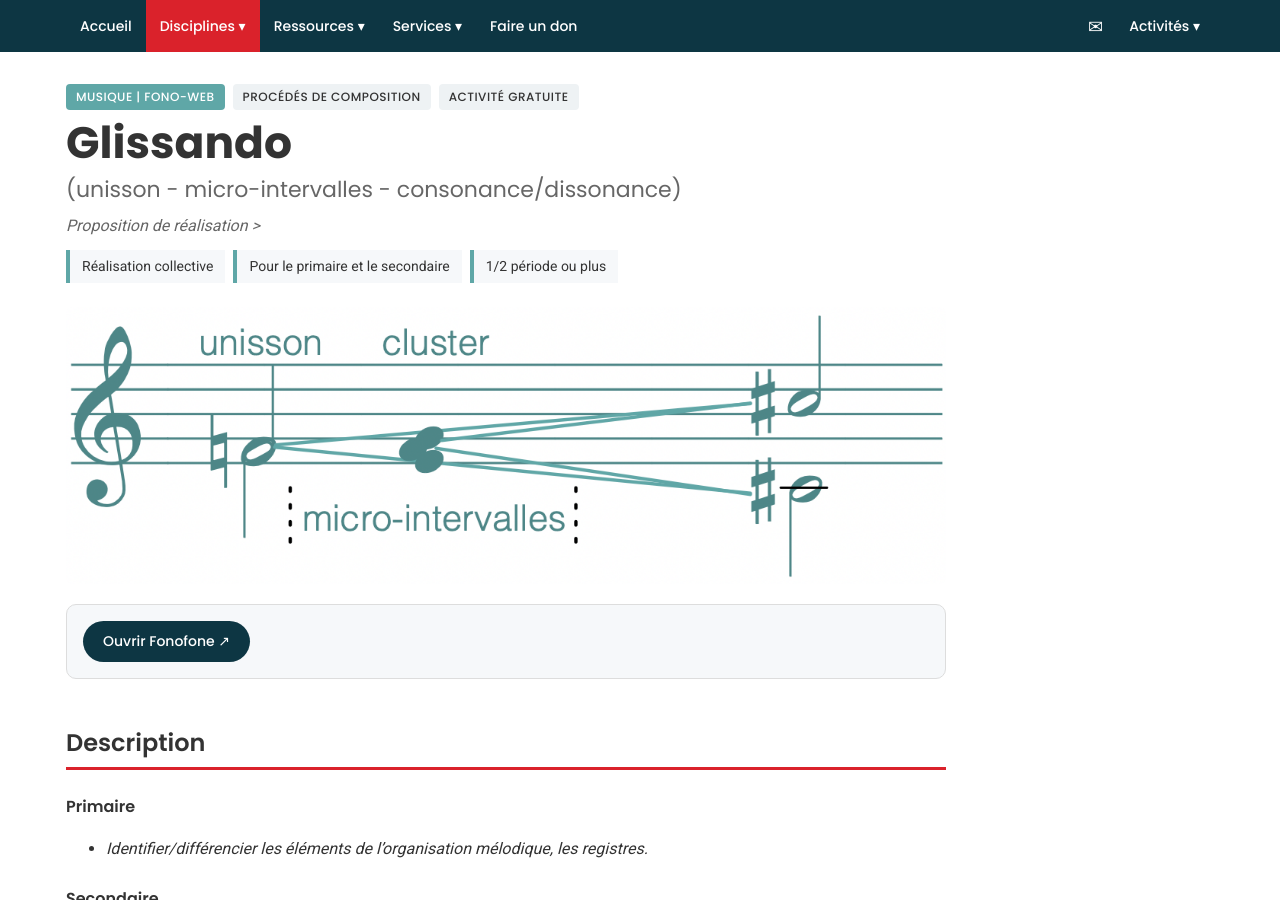
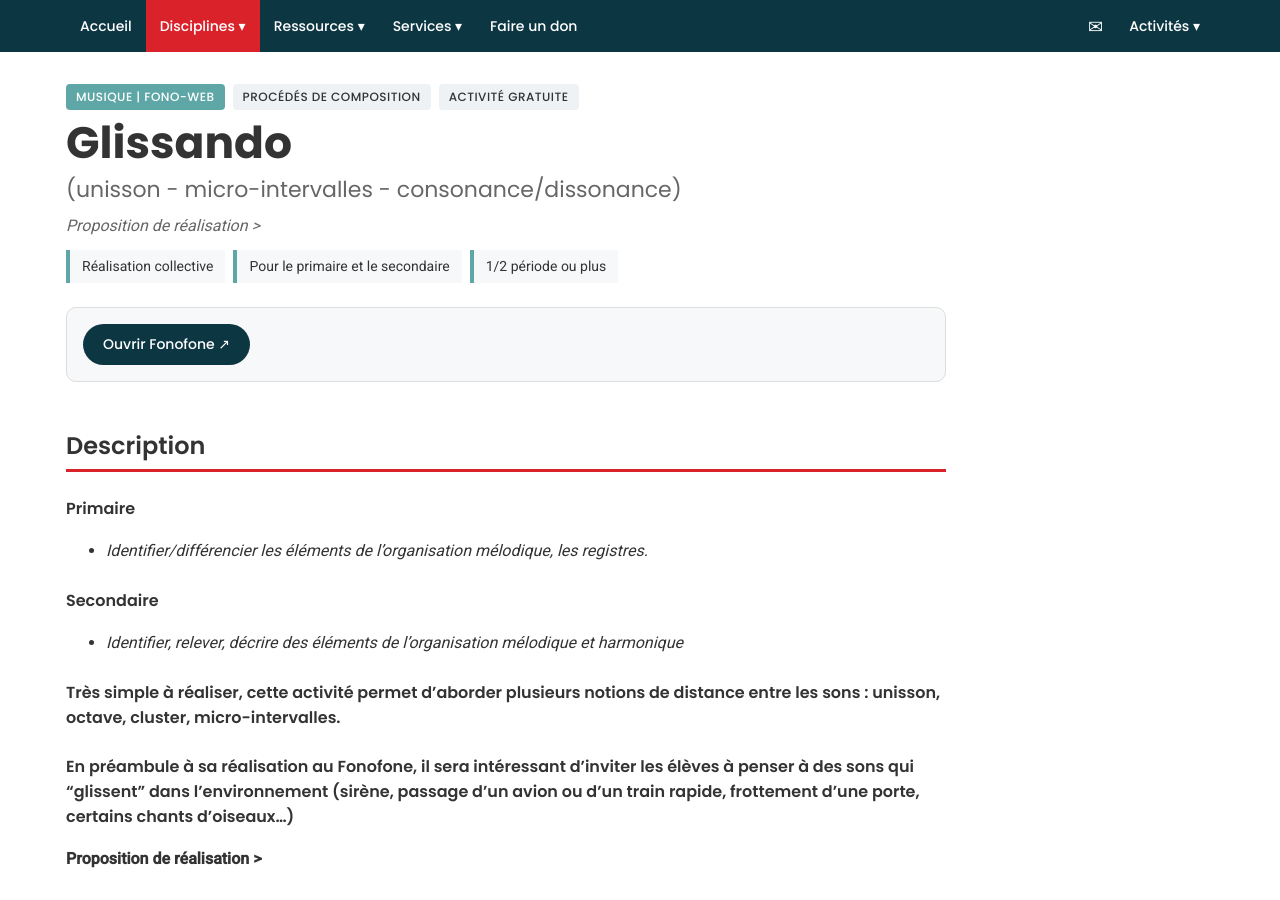
Before and after one commit to yves-fonofone/site-fonofone-revision, a Jekyll site: the page built from _activites/eventail-web.md, in a window 1280 px wide and 900 px high. Built offline with Jekyll 4.4.1, drawn with Linux system fonts in a browser that asks for light colours.

Commit message:
Glissando : retirer l'image d'en-tête des deux fiches
Co-Authored-By: Claude Opus 5.5 <noreply@anthropic.com>

```diff
--- a/_activites/eventail-web.md
+++ b/_activites/eventail-web.md
@@ -5,7 +5,6 @@ discipline: musique-web
 categorie: Procédés de composition
 ordre: 9
 auteurs: réalisation >
-image: "/images/2022/05/cluster-6.png"
 console_nom: Fonofone
 console: https://fonofone.org/fonoweb-image/?activity=NnwxNDU1NyQ-
 gratuite: true
```
Also changed, not shown: _activites/glissando-tablette.md (+0 -1 lines).
